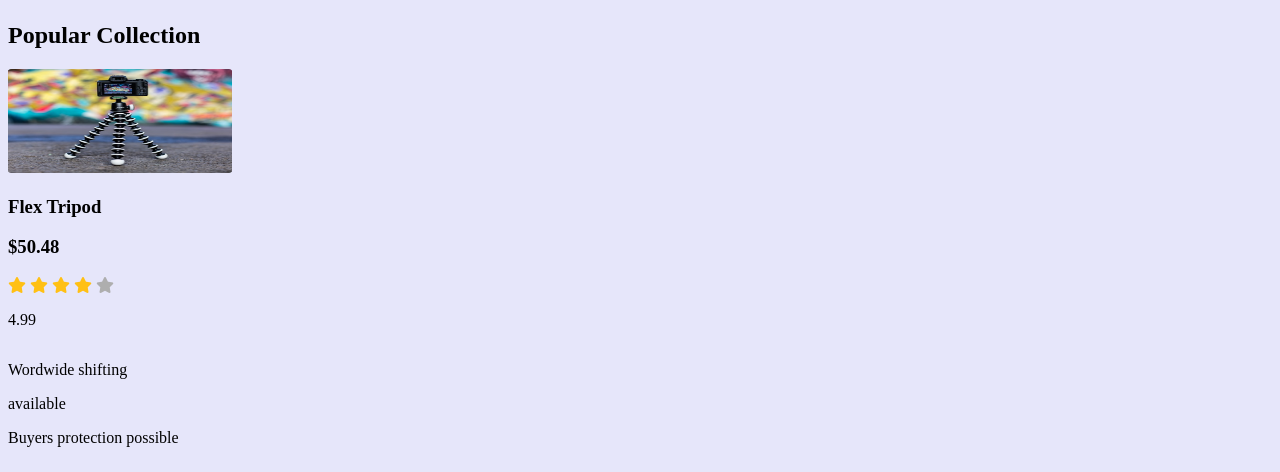
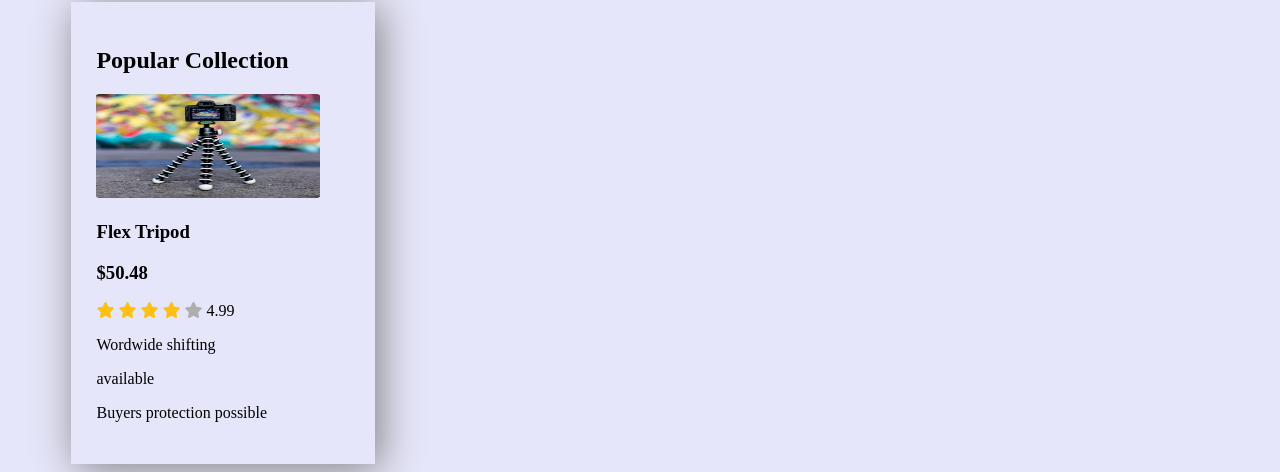
Before and after one commit to ayeshaesho/my-assignment-2, a plain HTML site: page index.html in a window 1280 px wide. Shown: the part 541-1013 px from the top of the page. Drawn offline with Linux system fonts and the light colour scheme.

```diff
--- a/index.html
+++ b/index.html
@@ -60,7 +60,7 @@
                                 <i class="fas fa-star rating"></i>
                                 <i class="fas fa-star rating"></i>
                                 <i class="fas fa-star empty"></i>
-                                <p>4.99</p>
+                               <span>4.99</span>
                             </div>
 
                         </div>
--- a/style.css
+++ b/style.css
@@ -36,6 +36,13 @@ h1{
     margin-left: 30px;
 }
 /* Popular Collection */
+.containers{
+   width: 20%;
+    margin-left: 5%;
+    margin-right: 5%;
+    padding: 2%;
+    box-shadow: 5px 5px 40px gray;
+}
 .collections img{
     width: 224px;
     height: 104px;
@@ -43,6 +50,7 @@ h1{
 }
 .collection-info{
     display: flex;
+    justify-content: space-between;
 }
 /* decoration star */
 .fa-star.rating{
```
